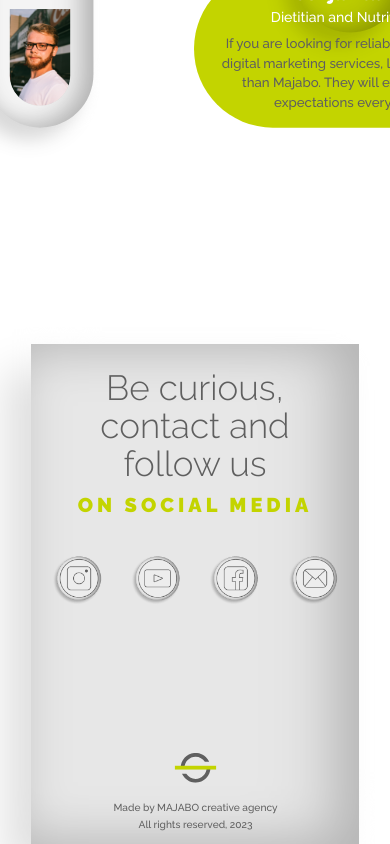
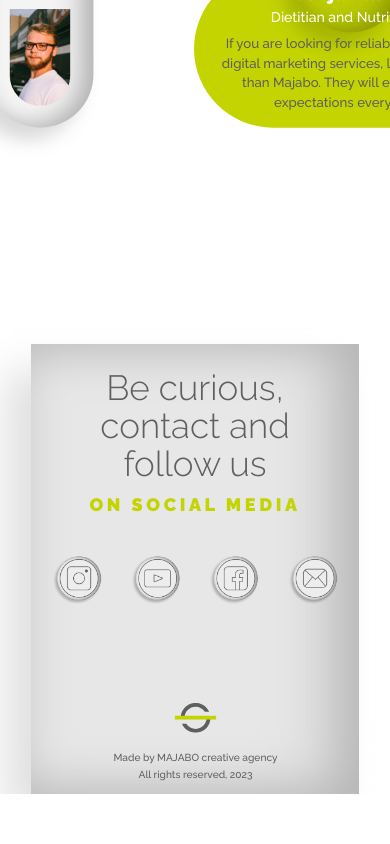
Before and after one commit to kslobodan/shapes, a React (Create React App) app: page /en in a window 390 px wide. Shown: the part 4101-4945 px from the top of the page. After the commit the page ends 4895 px from the top, so only its background shows below. Built offline with nearby package versions, Linux system fonts and the light colour scheme.

Commit message:
fixing footer mobile

```diff
--- a/src/components/footer/FooterMobile.module.scss
+++ b/src/components/footer/FooterMobile.module.scss
@@ -13,7 +13,11 @@
 
 .footer___without__email {
   @extend %footer-style;
-  height: 500px;
+  height: 470px;
+
+  @include x-small-screen {
+    height: 450px;
+  }
 }
 
 .footer__email {
@@ -128,6 +132,13 @@
 
 .rotated {
   transform: rotate(180deg);
+
+  @include x-small-screen {
+    transform: rotate(180deg) scale(0.85);
+  }
+  @include xx-small-screen {
+    transform: rotate(180deg) scale(0.75);
+  }
 }
 
 .small__text {
--- a/src/components/footer/FooterMobile.tsx
+++ b/src/components/footer/FooterMobile.tsx
@@ -86,7 +86,9 @@ export const FooterMobile = () => {
               <h2>{translate("footer.title")}</h2>
             </div>
             <p className="title__mobile__green__small">
-              {translate("footer.subtitle")}
+              <div className={styles.mail__subtitle}>
+                {translate("footer.subtitle")}
+              </div>
             </p>
           </div>
         )}
--- a/src/styles/Main.scss
+++ b/src/styles/Main.scss
@@ -197,19 +197,28 @@ h4 {
   }
 }
 
-.title__mobile__green,
-.title__mobile__green__small {
+%title-mobile-green-style {
   color: $color-neon;
   color: white;
   font-style: normal;
   font-weight: 900;
-  line-height: 20px; /* 85% */
+  line-height: 20px;
   letter-spacing: 4px;
   text-transform: uppercase;
+  background-color: green;
+}
+
+.title__mobile__green {
+  @extend %title-mobile-green-style;
 
   font-size: 20px;
-  &__small {
-    font-size: 20px;
+}
+
+title__mobile__green__small {
+  @extend %title-mobile-green-style;
+  font-size: 15px;
+  @include x-small-screen {
+    font-size: 12px;
   }
 }
 
```
